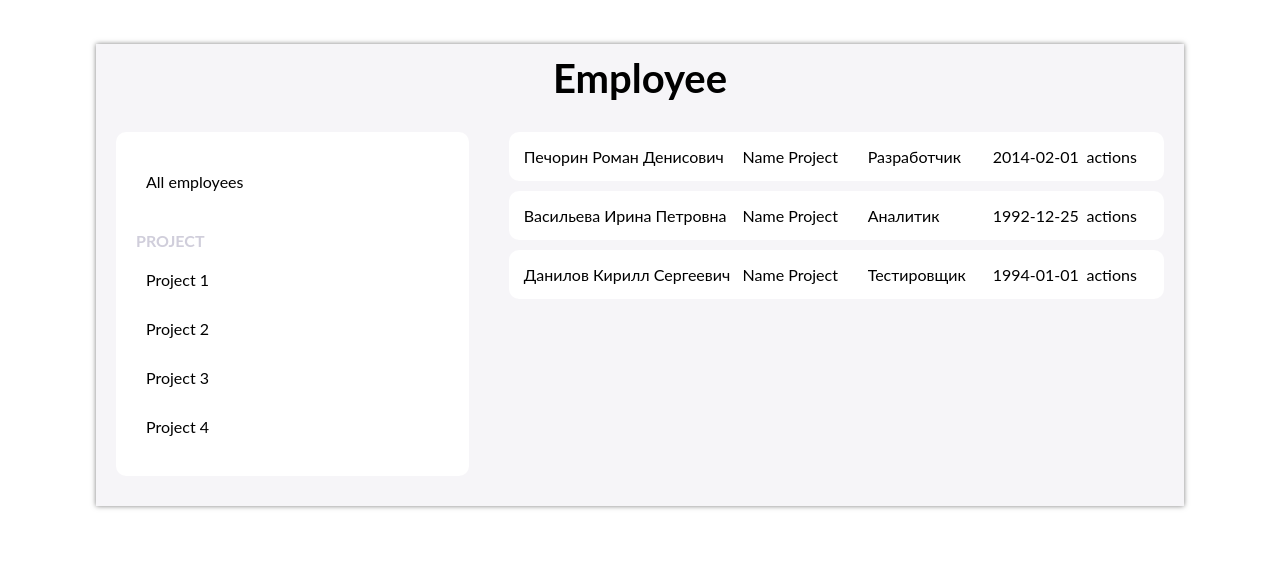
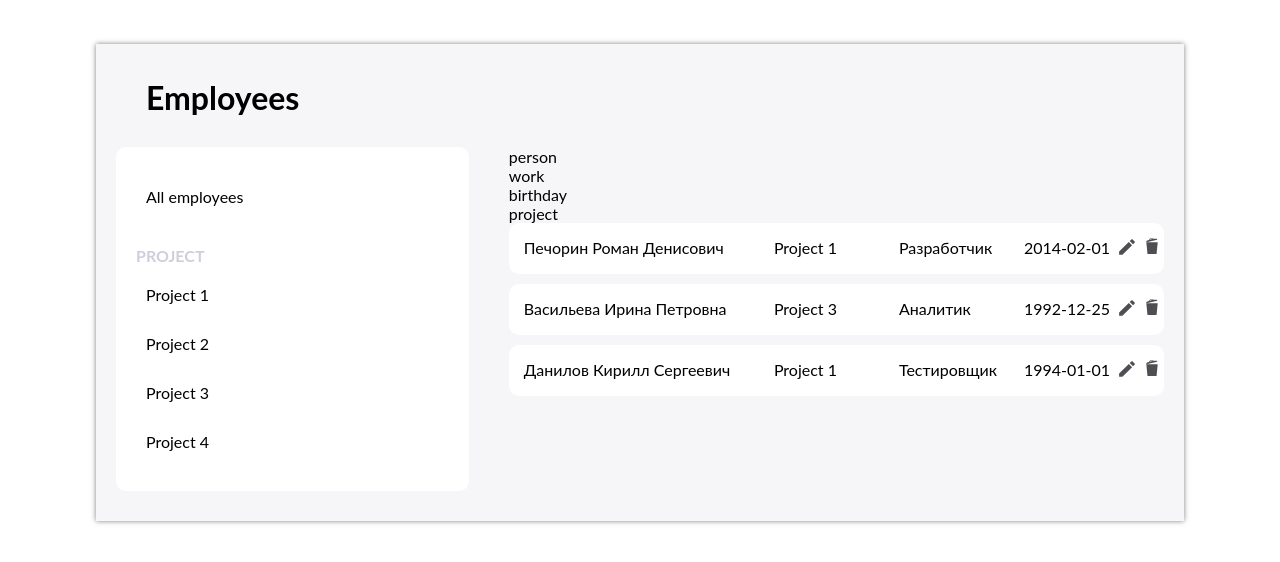
Before and after one commit to ChristieKh/employees-CRUD, a React (Create React App) app: page / in a window 1280 px wide. Shown: the top 562 px of the page. Built offline with nearby package versions, Linux system fonts and the light colour scheme.

Commit message:
created header card + added icons

```diff
--- /dev/null
+++ b/src/_components/icons/delete/index.tsx
@@ -0,0 +1,22 @@
+import React, { memo } from 'react';
+
+export const DeleteIcon = memo(() => (
+  <svg
+    width="12"
+    height="16"
+    viewBox="0 0 10 14"
+    fill="none"
+    xmlns="http://www.w3.org/2000/svg"
+  >
+    <path
+      fillRule="evenodd"
+      clipRule="evenodd"
+      d="M8.78341 0.606258C9.04313 0.606258 9.27551 0.760263 9.38943 1.00294L9.66737 1.58629L0.016691 3.67702C-0.0181488 3.50931 0.00828116 3.32796 0.034875 3.14548C0.0430618 3.0893 0.0512642 3.03302 0.0576993 2.977C0.0895949 2.72966 0.235403 2.51498 0.454115 2.40765C1.11025 2.0903 1.83018 1.77763 2.6868 1.49295C2.6868 1.26428 2.75059 1.0356 2.87818 0.839599C3.05132 0.564257 3.32016 0.377584 3.63 0.312249L4.93316 0.0275737C5.243 -0.0424284 5.56196 0.0229071 5.83079 0.200246C6.02217 0.32625 6.16798 0.503588 6.25911 0.708928C7.2023 0.601591 8.02703 0.587591 8.78341 0.606258ZM3.72569 0.76493C3.53431 0.806931 3.36572 0.923601 3.26092 1.09161C3.21536 1.17094 3.17891 1.25494 3.16524 1.34361C3.55254 1.22694 3.96718 1.11961 4.41372 1.0216C4.89215 0.914268 5.34325 0.830265 5.77156 0.769596C5.72144 0.699594 5.65765 0.634259 5.58474 0.587591C5.42071 0.475587 5.22022 0.438253 5.02885 0.480254L3.72569 0.76493Z"
+      fill="#4E4E53"
+    />
+    <path
+      d="M1.05558 14L0.0349274 3.69568H10L8.98391 14H1.05558Z"
+      fill="#4E4E53"
+    />
+  </svg>
+));
--- a/src/_components/icons/edit/index.tsx
+++ b/src/_components/icons/edit/index.tsx
@@ -2,16 +2,16 @@ import React, { memo } from 'react';
 
 export const EditIcon = memo(() => (
   <svg
-    width="20"
-    height="21"
-    viewBox="0 0 20 21"
+    width="18"
+    height="18"
+    viewBox="0 0 16 16"
     fill="none"
     xmlns="http://www.w3.org/2000/svg"
   >
     <path
       fillRule="evenodd"
       clipRule="evenodd"
-      d="M14.4374 0C15.0921 0 15.7197 0.26142 16.1781 0.723423L19.279 3.82432C19.7407 4.286 20.0001 4.91217 20.0001 5.56508C20.0001 6.21799 19.7407 6.84416 19.279 7.30584L7.95751 18.6238C7.25902 19.4295 6.2689 19.9245 5.1346 20.0023H0V19.0023L0.00324765 14.7873C0.0884382 13.7328 0.578667 12.7523 1.3265 12.0934L12.6954 0.724628C13.1564 0.26083 13.7834 0 14.4374 0ZM5.06398 18.0048C5.59821 17.967 6.09549 17.7184 6.49479 17.2616L14.0567 9.69972L10.3023 5.94519L2.6961 13.5496C2.29095 13.9079 2.04031 14.4092 2 14.8678V18.0029L5.06398 18.0048ZM11.7167 4.53115L15.4709 8.2855L17.8648 5.89162C17.9514 5.80502 18.0001 5.68756 18.0001 5.56508C18.0001 5.4426 17.9514 5.32514 17.8648 5.23854L14.7611 2.13486C14.6755 2.04855 14.5589 2 14.4374 2C14.3158 2 14.1992 2.04855 14.1136 2.13486L11.7167 4.53115Z"
+      d="M12.9557 1.22753L14.7721 3.04386C15.0755 3.34723 15.0755 3.84119 14.7721 4.14456L13.3486 5.56808L10.4315 2.65104L11.855 1.22753C12.1584 0.924157 12.6524 0.924157 12.9557 1.22753ZM1 14.9999V12.0829L9.60719 3.47568L12.5242 6.39272L3.91704 14.9999H1Z"
       fill="#4E4E53"
     />
   </svg>
--- /dev/null
+++ b/src/_components/icons/index.ts
@@ -0,0 +1,2 @@
+export * from './delete';
+export * from './edit';
--- /dev/null
+++ b/src/page/_components/cards-employees/_components/header/index.module.scss
@@ -0,0 +1,3 @@
+.Header {
+
+}
--- /dev/null
+++ b/src/page/_components/cards-employees/_components/header/index.tsx
@@ -0,0 +1,19 @@
+import React, { memo } from 'react';
+import classnames from 'classnames/bind';
+import styles from './index.module.scss';
+
+const cn = classnames.bind(styles);
+
+const COMPONENT_STYLE_NAME = 'Header';
+
+type PropsType = {
+  cells: Array<string>;
+};
+
+export const Header = memo(({ cells }: PropsType) => (
+  <div>
+    {cells.map((cell) => (
+      <p>{cell}</p>
+    ))}
+  </div>
+));
--- a/src/page/_components/cards-employees/_components/person-card/index.module.scss
+++ b/src/page/_components/cards-employees/_components/person-card/index.module.scss
@@ -7,7 +7,7 @@
   }
 
   &__person {
-    width: 35%;
+    width: 40%;
   }
 
   &__project {
@@ -23,6 +23,15 @@
   }
 
   &__actions {
-    width: 10%;
+    width: 5%;
+    display: inline-flex;
+  }
+
+  &__edit, &__delete {
+    cursor: pointer;
+  }
+
+  &__edit {
+    padding-right: 10px;
   }
 }
--- a/src/page/_components/cards-employees/_components/person-card/index.tsx
+++ b/src/page/_components/cards-employees/_components/person-card/index.tsx
@@ -1,5 +1,6 @@
 import React, { memo } from 'react';
 import classnames from 'classnames/bind';
+import { EditIcon, DeleteIcon } from '../../../../../_components/icons';
 import styles from './index.module.scss';
 
 const cn = classnames.bind(styles);
@@ -10,21 +11,22 @@ type PropsType = {
   person: string;
   work: string;
   birthday: string;
-  gender: string;
-  employ: string;
+  project: string;
 };
 
 export const PersonCard = memo(
-  ({ person, work, birthday, gender, employ }: PropsType) => (
+  ({ person, work, birthday, project }: PropsType) => (
     <div className={cn(COMPONENT_STYLE_NAME)}>
       <div className={cn(`${COMPONENT_STYLE_NAME}__person`)}>
         <p className={cn(`${COMPONENT_STYLE_NAME}__person-text`)}>{person}</p>
       </div>
-        <div className={cn(`${COMPONENT_STYLE_NAME}__project`)}>
-            <p className={cn(`${COMPONENT_STYLE_NAME}__project-text`)}>{'Name Project'}</p>
-        </div>
+      <div className={cn(`${COMPONENT_STYLE_NAME}__project`)}>
+        <p className={cn(`${COMPONENT_STYLE_NAME}__project-text`)}>{project}</p>
+      </div>
       <div className={cn(`${COMPONENT_STYLE_NAME}__job-position`)}>
-        <p className={cn(`${COMPONENT_STYLE_NAME}__job-position-text`)}>{work}</p>
+        <p className={cn(`${COMPONENT_STYLE_NAME}__job-position-text`)}>
+          {work}
+        </p>
       </div>
       <div className={cn(`${COMPONENT_STYLE_NAME}__birthday`)}>
         <p className={cn(`${COMPONENT_STYLE_NAME}__birthday-text`)}>
@@ -32,7 +34,12 @@ export const PersonCard = memo(
         </p>
       </div>
       <div className={cn(`${COMPONENT_STYLE_NAME}__actions`)}>
-        <p className={cn(`${COMPONENT_STYLE_NAME}__actions-text`)}>{'actions'}</p>
+        <div className={cn(`${COMPONENT_STYLE_NAME}__edit`)}>
+          <EditIcon />
+        </div>
+        <div className={cn(`${COMPONENT_STYLE_NAME}__delete`)}>
+          <DeleteIcon />
+        </div>
       </div>
     </div>
   ),
--- a/src/page/_components/cards-employees/index.tsx
+++ b/src/page/_components/cards-employees/index.tsx
@@ -1,26 +1,21 @@
-import React, { memo,  useMemo } from 'react';
+import React, {memo, useMemo} from 'react';
 import classnames from 'classnames/bind';
 import { EMPLOYEES } from '../../_constants';
 import { PersonCard } from './_components/person-card';
+import { Header } from './_components/header';
 import styles from './index.module.scss';
 
 const cn = classnames.bind(styles);
 
 const COMPONENT_STYLE_NAME = 'Cards-employees';
 
-export const CardsEmployees = memo(() => (
-  <div className={cn(COMPONENT_STYLE_NAME)}>
-    {EMPLOYEES.map(({ person, work, birthday, gender, employ, id }) => {
-      const genderPerson = useMemo(
-        () => (gender === 'm' ? 'мужской' : 'женский'),
-        [gender],
-      );
+export const CardsEmployees = memo(() => {
+  const cells = useMemo(() => Object.keys(EMPLOYEES[0]).slice(1), []);
 
-      const employPerson = useMemo(() => (Boolean(employ) ? 'да' : 'нет'), [
-        employ,
-      ]);
-
-      return (
+  return (
+    <div className={cn(COMPONENT_STYLE_NAME)}>
+      <Header cells={cells} />
+      {EMPLOYEES.map(({ person, work, birthday, project, id }) => (
         <div
           className={cn(`${COMPONENT_STYLE_NAME}__card`, {
             [`${COMPONENT_STYLE_NAME}__card-active`]: false,
@@ -34,11 +29,10 @@ export const CardsEmployees = memo(() => (
             person={person}
             work={work}
             birthday={birthday}
-            gender={genderPerson}
-            employ={employPerson}
+            project={project}
           />
         </div>
-      );
-    })}
-  </div>
-));
+      ))}
+    </div>
+  );
+});
--- a/src/page/_constants/index.ts
+++ b/src/page/_constants/index.ts
@@ -6,24 +6,21 @@ export const EMPLOYEES: Array<EmployeesType> = [
     person: 'Печорин Роман Денисович',
     work: 'Разработчик',
     birthday: '2014-02-01',
-    gender: 'm',
-    employ: true,
+    project: 'Project 1',
   },
   {
     id: 2,
     person: 'Васильева Ирина Петровна',
     work: 'Аналитик',
     birthday: '1992-12-25',
-    gender: 'w',
-    employ: true,
+    project: 'Project 3',
   },
   {
     id: 3,
     person: 'Данилов Кирилл Сергеевич',
     work: 'Тестировщик',
     birthday: '1994-01-01',
-    gender: 'm',
-    employ: false,
+    project: 'Project 1',
   },
 ];
 
--- a/src/page/_types/index.ts
+++ b/src/page/_types/index.ts
@@ -3,6 +3,5 @@ export type EmployeesType = {
   person: string;
   work: string;
   birthday: string;
-  gender: string;
-  employ: boolean;
+  project: string;
 };
--- a/src/page/index.module.scss
+++ b/src/page/index.module.scss
@@ -7,6 +7,10 @@
     width: 85%;
     margin: 44px;
     box-shadow: 0 0 5px rgba(0, 0, 0, 0.5);
+  }
+
+  &__title {
+    padding: 24px 40px 0;
   }
 
   &__content {
@@ -31,6 +35,6 @@
 .Text {
   margin: 0;
   padding: 10px;
-  font-size: 2.5rem;
-  text-align: center;
+  font-size: 2rem;
+  text-align: left;
 }
--- a/src/page/index.tsx
+++ b/src/page/index.tsx
@@ -12,7 +12,7 @@ export const Page = memo(() => (
   <div className={cn(COMPONENT_STYLE_NAME)}>
     <div className={cn(`${COMPONENT_STYLE_NAME}__wrapper`)}>
       <div className={cn(`${COMPONENT_STYLE_NAME}__title`)}>
-        <h1 className={cn('Text')}>Employee</h1>
+        <h1 className={cn('Text')}>Employees</h1>
       </div>
       <div className={cn(`${COMPONENT_STYLE_NAME}__content`)}>
         <div className={cn(`${COMPONENT_STYLE_NAME}__menu`)}>
```
Also changed, not shown: src/_components/icons/icon.svg (deleted).
